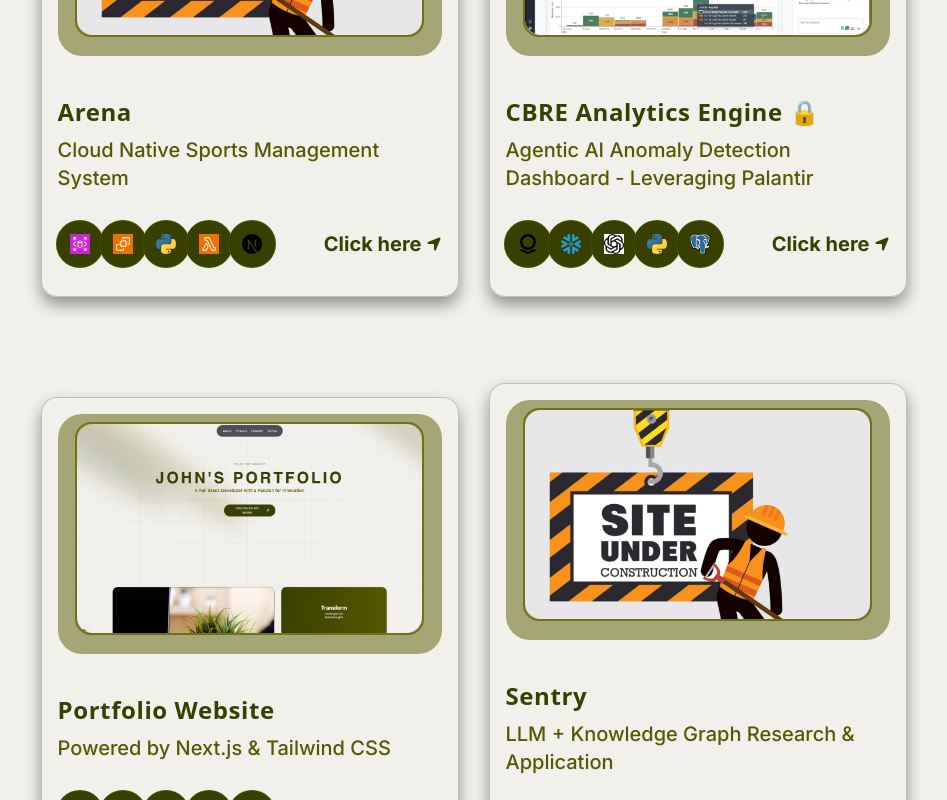
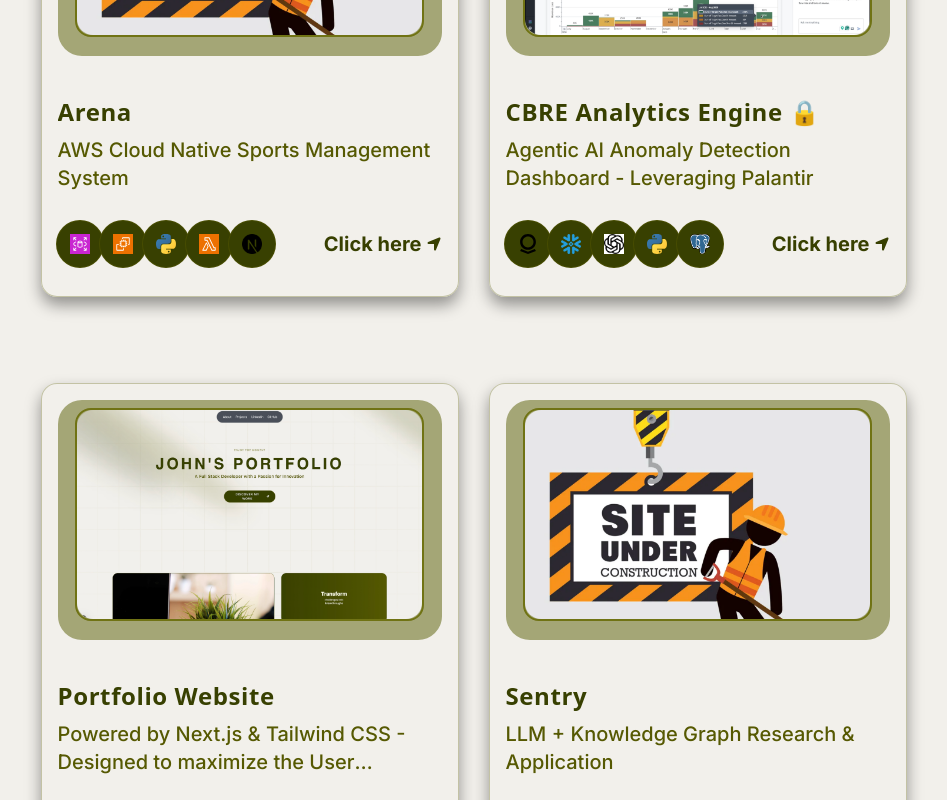
Before and after one commit to John41x/Next.js-Portfolio-Website, a Next.js app: page / in a window 1280 px wide. Shown: the part 2340-3140 px from the top of the page, without its empty margins (168-1115 px from the left). Built offline with nearby package versions, Linux system fonts and the light colour scheme.

Commit message:
Update Arena description and Portfolio Website description, add target audience info to Arena Project Overview

```diff
--- a/components/ArenaProjectDetails.tsx
+++ b/components/ArenaProjectDetails.tsx
@@ -93,7 +93,9 @@
                 designed to streamline operations for sports organizations, teams, and facilities.
                 The cloud-native architecture reduces manual roster and schedule tracking by 45%,
                 providing an intuitive platform for managing everything from player rosters to
-                event scheduling.
+                event scheduling. Specifically designed for smaller teams such as church and small
+                school organizations, Arena brings enterprise-grade functionality to organizations
+                that need reliable sports management without the complexity of large-scale systems.
               </p>
               {/* Fixed apostrophe */}
               <p className="text-custom-olive mb-6">
--- a/data/Index.ts
+++ b/data/Index.ts
@@ -73,7 +73,7 @@
     {
       id: 1,
       title: "Arena",
-      des: "Cloud Native Sports Management System",
+      des: "AWS Cloud Native Sports Management System",
       img: "/coming_soon.jpg",
       iconLists: ["/RDS.svg", "/EC2.svg", "/python.svg", "/Lambda.svg", "/Next.js.png"],
       link: "/arena",
@@ -89,7 +89,7 @@
     {
       id: 3,
       title: "Portfolio Website",
-      des: "Powered by Next.js & Tailwind CSS",
+      des: "Powered by Next.js & Tailwind CSS - Designed to maximize the User Experience",
       img: "/portfolio.jpeg",
       iconLists: ["/Next.js.png", "/ts.svg", "/tail.svg", "/git.svg", "/Vercel.svg"],
       link: "/portfolio-website",
```
